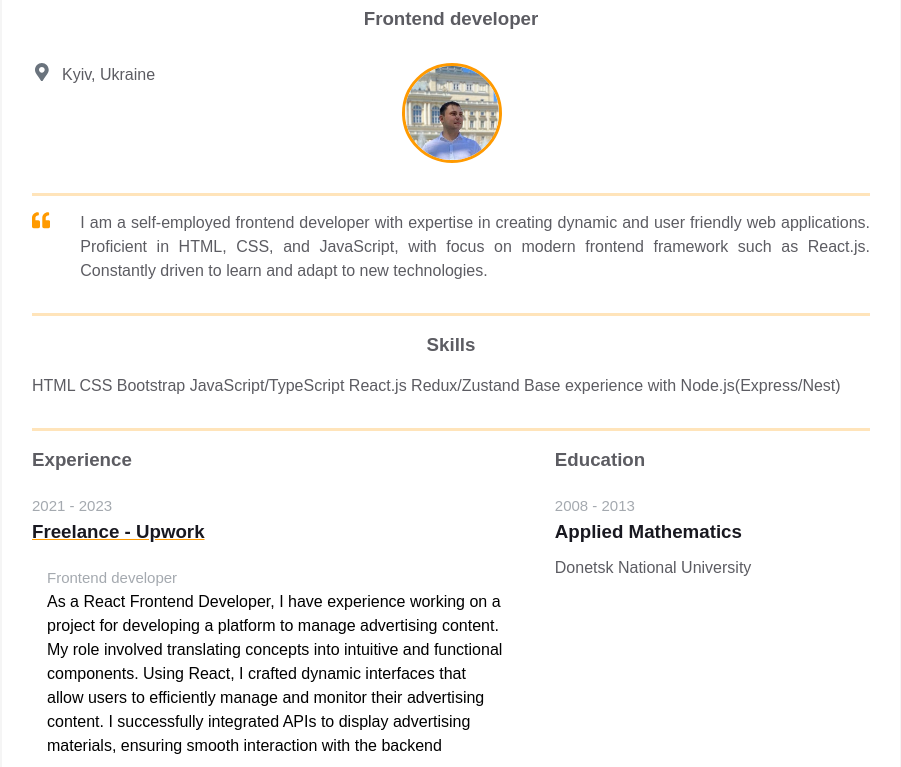
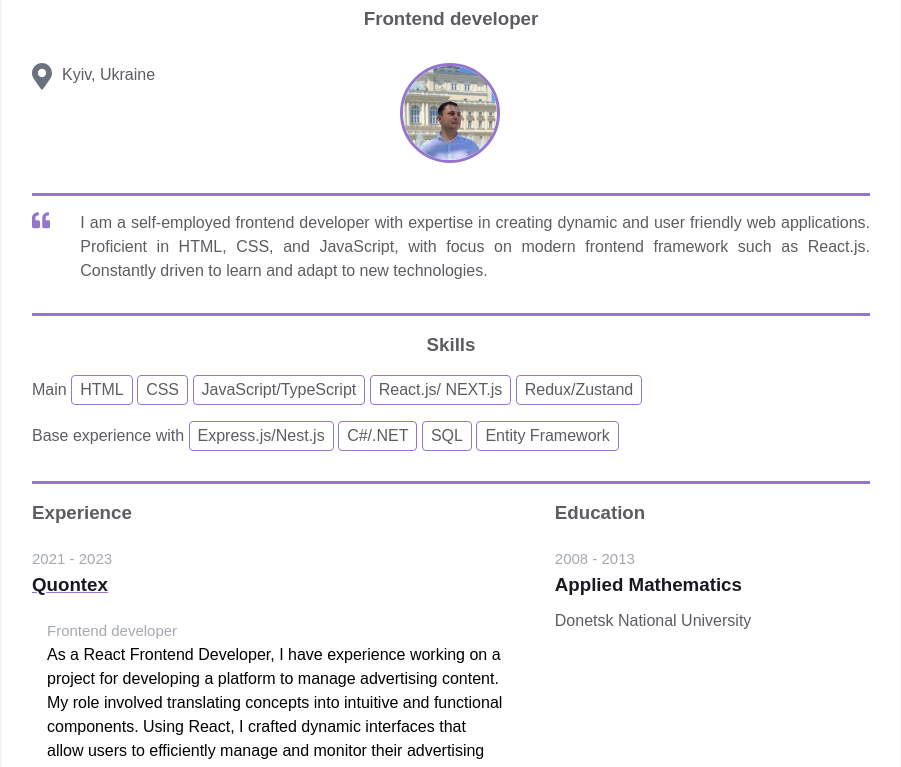
Before and after one commit to PavelKisarev/homepage, a plain HTML site: page index.html in a window 1280 px wide. Shown: the part 139-906 px from the top of the page, without its empty margins (189-1090 px from the left). Drawn offline with nearby package versions, Linux system fonts and the light colour scheme.

Commit message:
fix styles

```diff
--- a/index.html
+++ b/index.html
@@ -4,7 +4,7 @@
 <head>
     <meta charset="UTF-8" />
     <meta name="viewport" content="width=device-width, initial-scale=1" />
-    <title>Résumé</title>
+    <title>Resume</title>
 
     <!-- AOS LIBRARY STYLESHEET -->
     <link href="https://unpkg.com/aos@2.3.1/dist/aos.css" rel="stylesheet">
@@ -13,7 +13,6 @@
 </head>
 
 <body>
-
     <main>
         <div class="resume">
             <div class="container">
@@ -41,22 +40,11 @@
                             <img class="contact-info__avatar" src="assets/resume.jpg" alt="Avatar" />
                         </div>
 
-                        <div class="contact-info__block" style="opacity: 0; pointer-events: none;">
-                            <a href="https://ua.linkedin.com/company/binary-studio_241166" rel="author"
-                                class="contact-info__item">
+                        <div class="contact-info__block" style="opacity: 0; pointer-events: none; width: 125px;">
+                            <a class="contact-info__item">
                                 <div class="contact-info__item-icon-wrapper">
-                                    <svg class="contact-info__item-icon" xmlns="http://www.w3.org/2000/svg"
-                                        viewBox="0 0 448 512">
-                                        <path d="M416 32H31.9C14.3 32 0 46.5 0 64.3v383.4C0 465.5 14.3 480 31.9
-                                      480H416c17.6 0 32-14.5 32-32.3V64.3c0-17.8-14.4-32.3-32-32.3zM135.4
-                                      416H69V202.2h66.5V416zm-33.2-243c-21.3 0-38.5-17.3-38.5-38.5S80.9
-                                      96 102.2 96c21.2 0 38.5 17.3 38.5 38.5 0 21.3-17.2 38.5-38.5
-                                      38.5zm282.1 243h-66.4V312c0-24.8-.5-56.7-34.5-56.7-34.6 0-39.9
-                                      27-39.9 54.9V416h-66.4V202.2h63.7v29.2h.9c8.9-16.8 30.6-34.5
-                                      62.9-34.5 67.2 0 79.7 44.3 79.7 101.9V416z"></path>
-                                    </svg>
+
                                 </div>
-                                <span>binary-studio</span>
                             </a>
                         </div>
                     </div>
@@ -90,9 +78,17 @@
                 <div class="resume__block">
                     <div class="skills">
                         <h3 class="skills__header">Skills</h3>
-                        <p class="skills__text">HTML CSS Bootstrap JavaScript/TypeScript React.js Redux/Zustand Base
-                            experience with
-                            Node.js(Express/Nest)</p>
+                        <p class="skills__text">Main <span class="skills__name">HTML</span>
+                            <span class="skills__name">CSS</span>
+                            <span class="skills__name">JavaScript/TypeScript</span>
+                            <span class="skills__name">React.js/ NEXT.js</span>
+                            <span class="skills__name">Redux/Zustand</span>
+                        </p>
+                        <p class="skills__text">Base experience with <span class="skills__name">Express.js/Nest.js</span>
+                            <span class="skills__name">C#/.NET</span>
+                            <span class="skills__name">SQL</span>
+                            <span class="skills__name">Entity Framework</span>
+                        </p>
                     </div>
                 </div>
             </div>
@@ -105,7 +101,7 @@
                             <div class="experiences__company" data-aos="fade-up">
                                 <div class="experiences__company-header">
                                     <span class="experiences__company-header-durability">2021 - 2023</span>
-                                    <h3 class="experiences__company-header-name">Freelance - Upwork</h3>
+                                    <h3 class="experiences__company-header-name">Quontex</h3>
                                 </div>
 
                                 <div class="experiences__company-project">
--- a/style.css
+++ b/style.css
@@ -12,8 +12,8 @@ body {
     --secondary-text-color: #5c5c62;
     --durability-text-color: #6a737d9c;
     --icon-color: #6a737d;
-    --border-color: #ff9a0045;
-    --text-decoration-color: #ff9a00;
+    /* --text-decoration-color: #ff9a00; */
+    --text-decoration-color: #9575cd;
 }
 
 .container {
@@ -43,7 +43,7 @@ body {
 }
 
 .resume__block {
-    border-bottom: 3px solid var(--border-color);
+    border-bottom: 3px solid var(--text-decoration-color);
     padding-bottom: 30px;
     margin-bottom: 15px;
 }
@@ -118,7 +118,6 @@ body {
 }
 
 .contact-info__item-icon {
-    height: 1.1428rem;
     vertical-align: text-bottom;
 }
 
@@ -157,15 +156,33 @@ body {
     text-align: justify;
 }
 
+.skills {
+    display: flex;
+    flex-direction: column;
+    gap: 16px;
+}
+
 .skills__header {
     color: var(--secondary-text-color);
     text-align: center;
-    margin-bottom: 15px;
 }
 
 .skills__text {
     color: var(--secondary-text-color);
     text-align: justify;
+}
+
+.skills__name {
+    display: inline-block;
+    padding: 2px 8px;
+    border:1px solid var(--text-decoration-color);
+    border-radius: 4px;
+    transition: all 300ms ease-in-out;
+}
+
+.skills__name:hover {
+    background-color: var(--text-decoration-color);
+    color: #fff;
 }
 
 .experiences {
```
Also changed, not shown: 1 other file.
